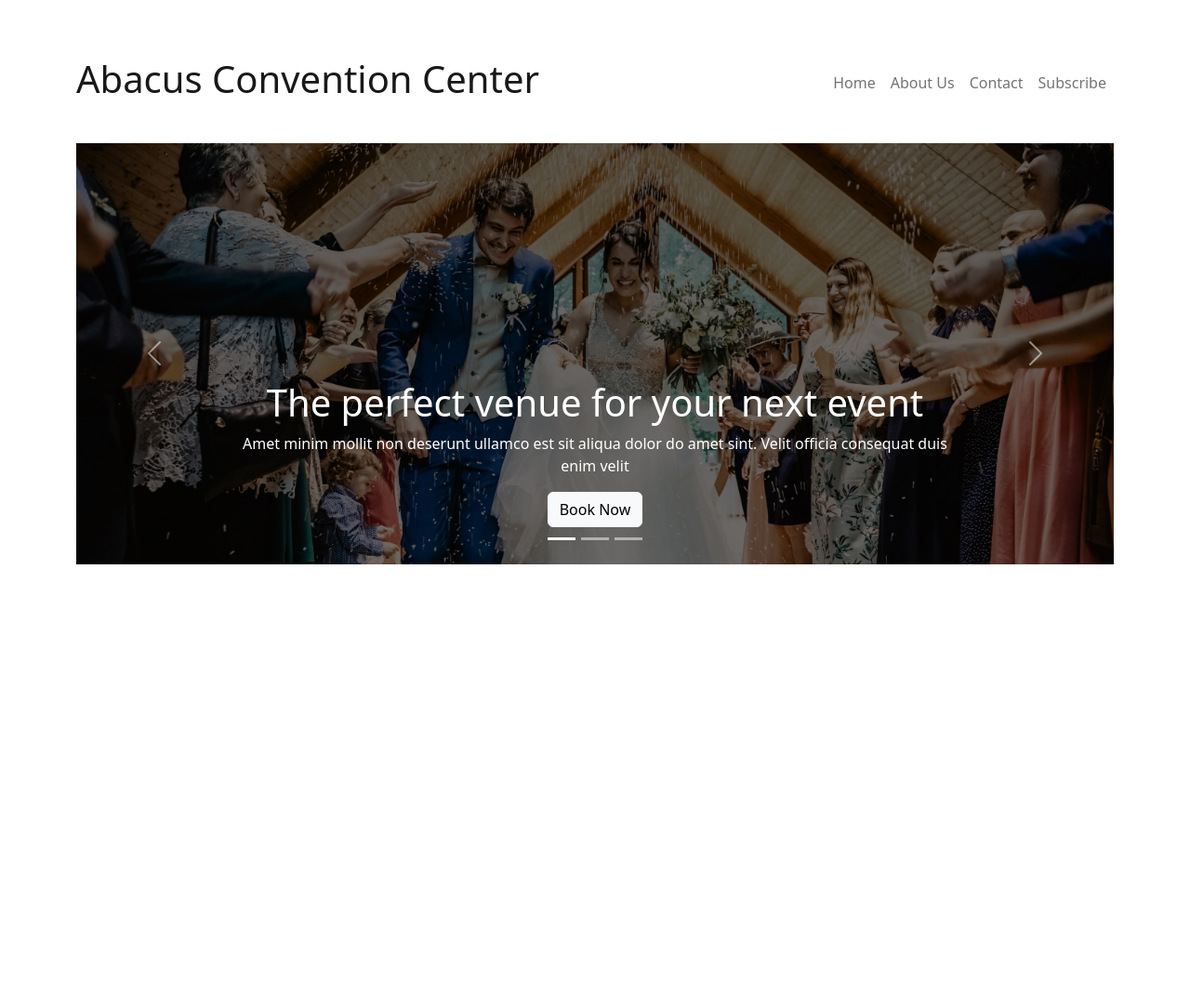
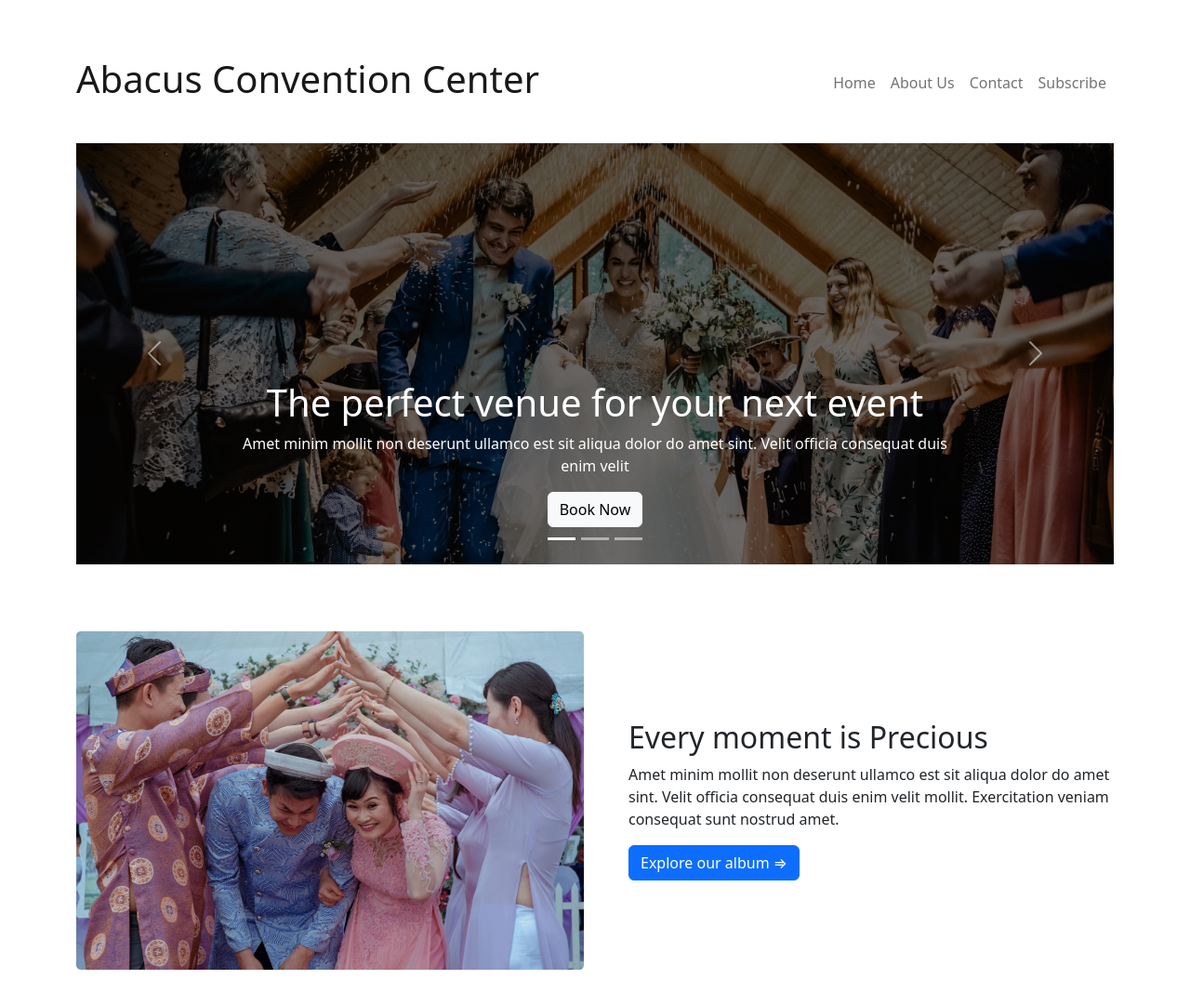
Before and after one commit to ar-asad/convention-center, a plain HTML site: page index.html in a window 1280 px wide. Shown: the whole page at 93% size. Before the commit the page ends 800 px from the top, so only its background shows below. Drawn offline with nearby package versions, Linux system fonts and the light colour scheme.

Commit message:
moment section added

```diff
--- a/index.html
+++ b/index.html
@@ -102,6 +102,20 @@
             </div>
         </div>
     </hedear>
+    <!-- Main section -->
+    <main>
+        <section class="container d-flex my-5 gap-5 align-items-center">
+            <div class="img">
+                <img src="/images/wedding.png" alt="wedding pic">
+            </div>
+            <div class="">
+                <h2>Every moment is Precious </h2>
+                <p>Amet minim mollit non deserunt ullamco est sit aliqua dolor do amet sint. Velit officia consequat
+                    duis enim velit mollit. Exercitation veniam consequat sunt nostrud amet.</p>
+                <button class="btn btn-primary">Explore our album &rArr;</button>
+            </div>
+        </section>
+    </main>
 
     <!-- javaScript cdn link -->
     <script src="https://cdn.jsdelivr.net/npm/bootstrap@5.2.3/dist/js/bootstrap.bundle.min.js"
```
